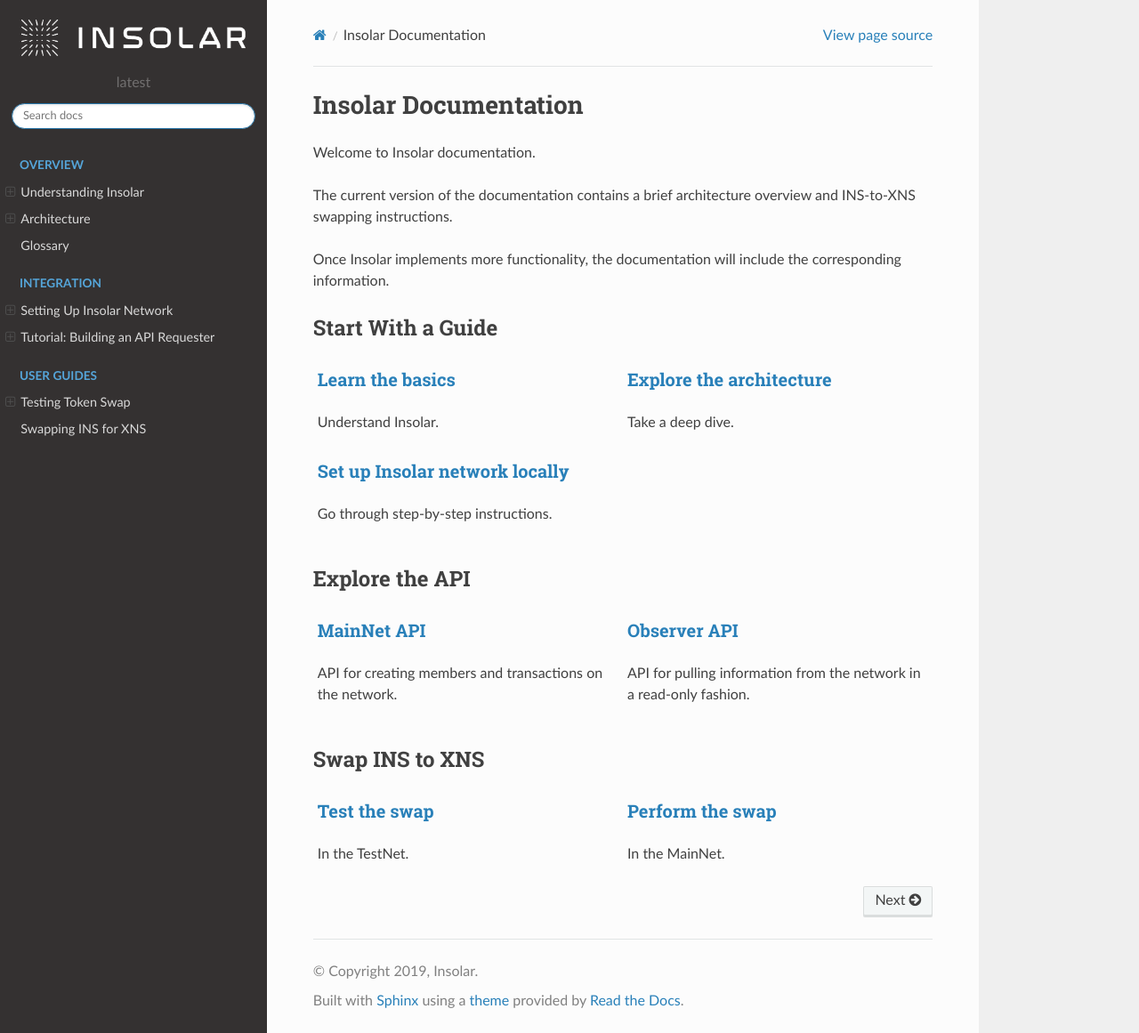
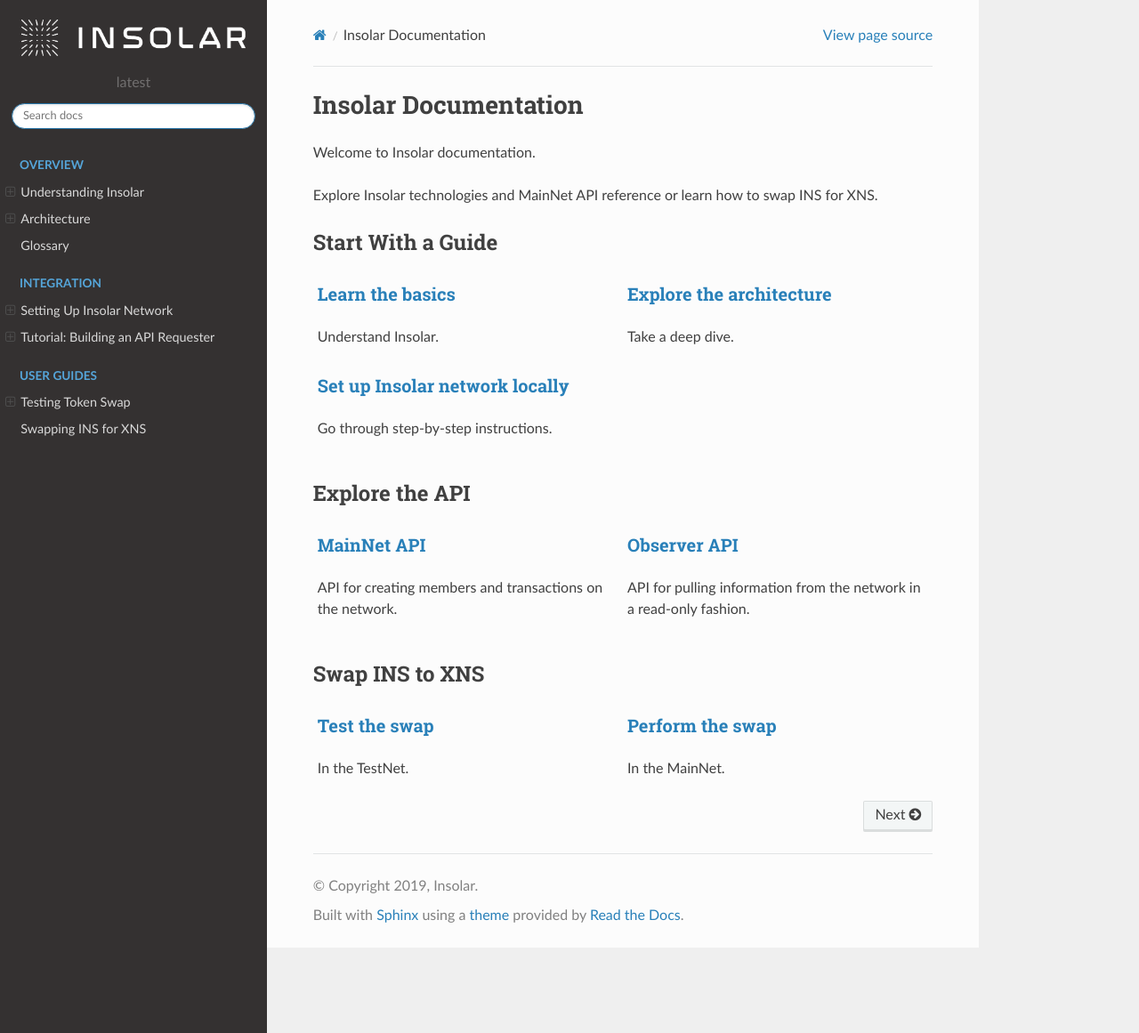
Before and after one commit to sofiayem/rtd-doc-tests, a Sphinx documentation site: the page built from docs/source/index.rst, in a window 1280 px wide and 1161 px high. Shown: the whole window at 89% size. Built offline with Sphinx 7.4.7 and the Read the Docs theme 2.0.0, drawn with Linux system fonts in a browser that asks for light colours.

Commit message:
Minor edit

```diff
--- a/docs/source/index.rst
+++ b/docs/source/index.rst
@@ -9,9 +9,7 @@
 
 Welcome to Insolar documentation.
 
-The current version of the documentation contains a brief architecture overview and INS-to-XNS swapping instructions.
-
-Once Insolar implements more functionality, the documentation will include the corresponding information.
+Explore Insolar technologies and MainNet API reference or learn how to swap INS for XNS.
 
 .. _quick_start:
 
```
